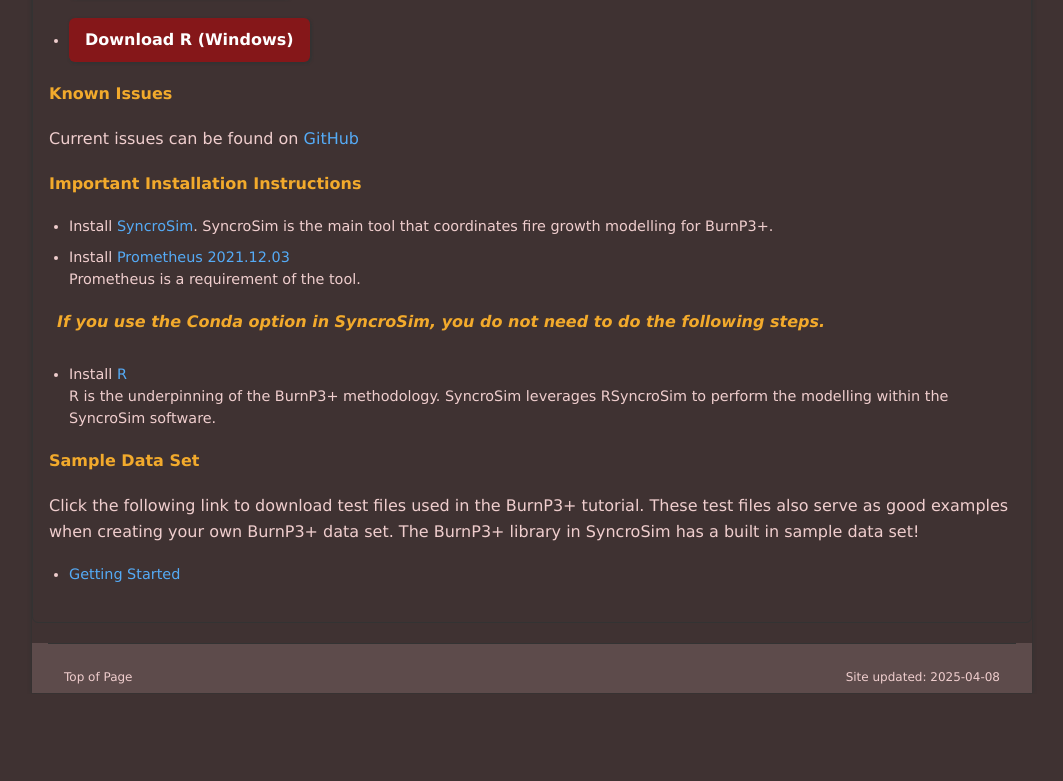
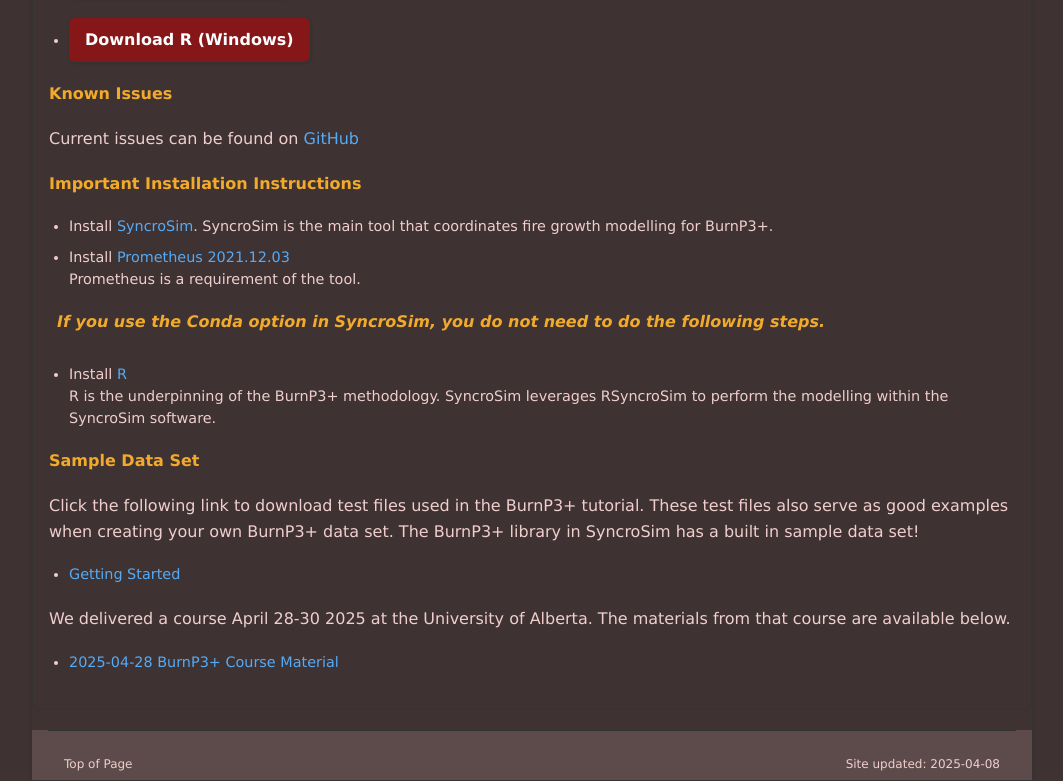
Before and after one commit to WISE-Developers/website_builder, a React (Vite) app: page /#/burnp3plus_software in a window 1280 px wide. Shown: the part 545-1326 px from the top of the page, without its empty margins (108-1171 px from the left). Before the commit the page ends 1239 px from the top, so only its background shows below. Built offline with nearby package versions, Linux system fonts and the light colour scheme.

Commit message:
Software page updates with linkages to files.

```diff
--- a/package.json
+++ b/package.json
@@ -8,16 +8,19 @@
     "build": "tsc -b && vite build",
     "lint": "eslint .",
     "preview": "vite preview",
-    "testHosting": "node server.js"
+    "testHosting": "node server.js",
+    "deploy": "gh-pages -d dist"
   },
   "dependencies": {
     "@types/react-router-dom": "^5.3.3",
+    "gh-pages": "^6.3.0",
     "react": "^19.0.0",
     "react-dom": "^19.0.0",
     "react-router-dom": "^7.5.0"
   },
   "devDependencies": {
     "@eslint/js": "^9.21.0",
+    "@types/node": "^22.15.18",
     "@types/react": "^19.0.10",
     "@types/react-dom": "^19.0.4",
     "@vitejs/plugin-react": "^4.3.4",
--- a/src/pages/BurnP3PlusSoftware.tsx
+++ b/src/pages/BurnP3PlusSoftware.tsx
@@ -39,6 +39,10 @@
           <p>Click the following link to download test files used in the BurnP3+ tutorial. These test files also serve as good examples when creating your own BurnP3+ data set. The BurnP3+ library in SyncroSim has a built in sample data set!</p>
           <ul>
             <li><a href="https://burnp3.github.io/BurnP3Plus/getting_started.html">Getting Started</a></li>
+          </ul>
+          <p>We delivered a course April 28-30 2025 at the University of Alberta. The materials from that course are available below.</p>
+          <ul>
+            <li><a href="https://spyd.com/fgm.ca/2025-04-28_BurnP3plusCourse.zip">2025-04-28 BurnP3+ Course Material</a></li>
           </ul>
         </div>
       )
```
Also changed, not shown: 1 other file (tests, documents, lock files or other folders).
